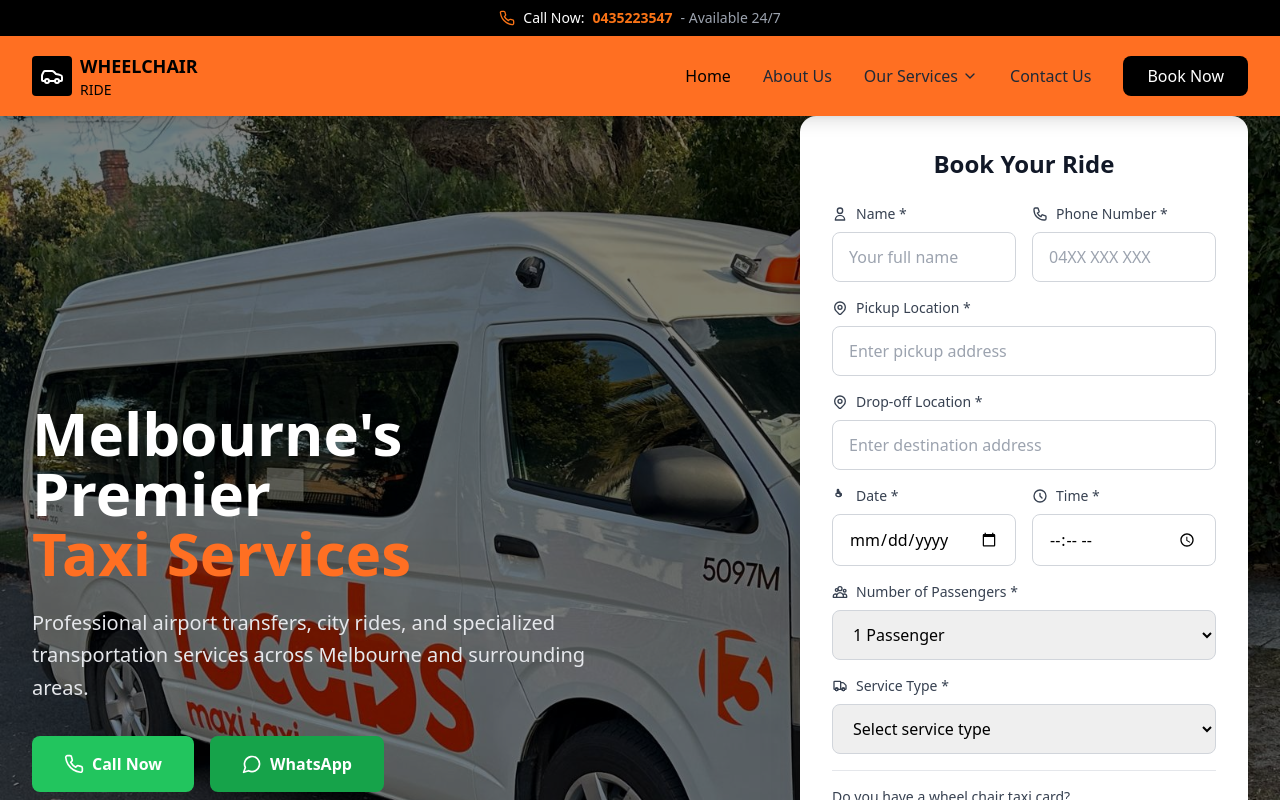
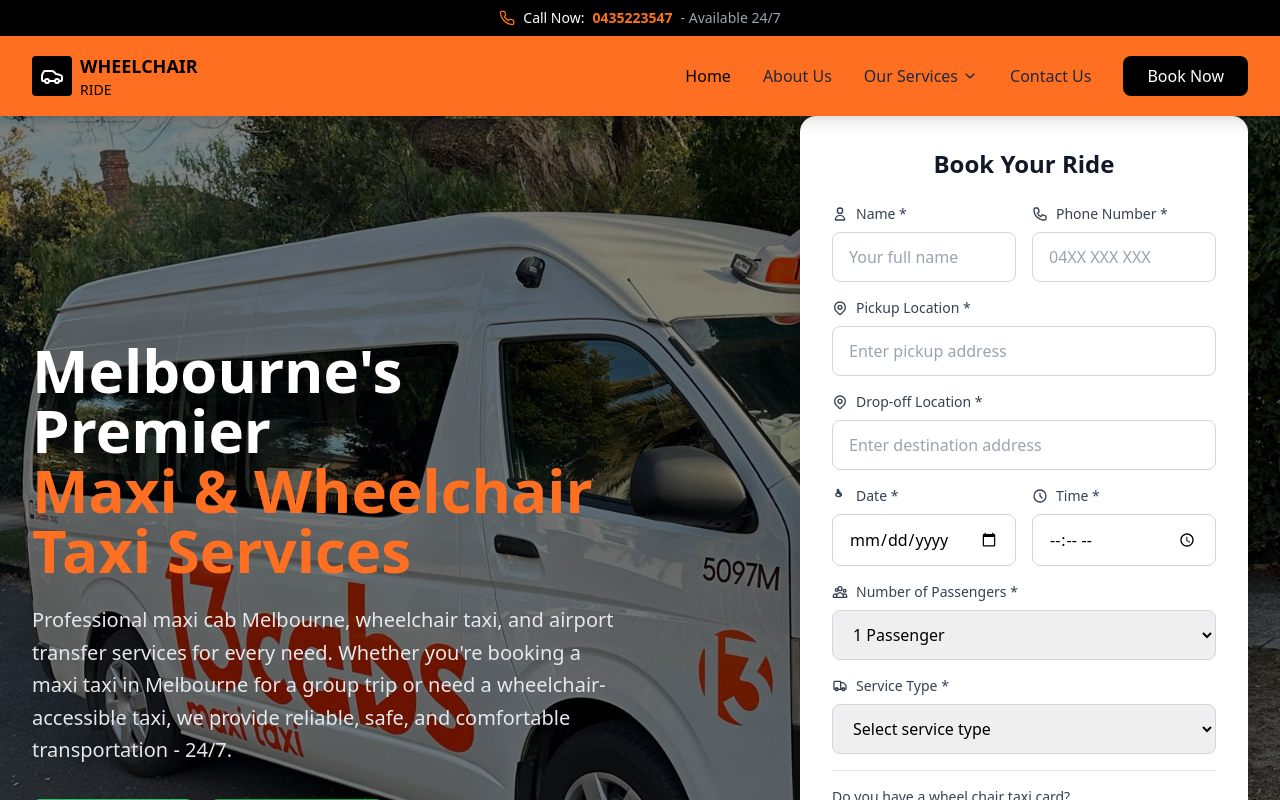
Before and after one commit to study24australia/maxi-cab, a React (Vite) app: page / in a window 1280 px wide. Shown: the top 800 px of the page. Built offline with nearby package versions, Linux system fonts and the light colour scheme.

Commit message:
Updated Home.tsx

```diff
--- a/src/pages/Home.tsx
+++ b/src/pages/Home.tsx
@@ -111,10 +111,10 @@ const Home: React.FC<HomeProps> = ({ onBookNow }) => {
             <div className="text-white">
               <h1 className="text-5xl lg:text-6xl font-bold leading-tight mb-6">
                 Melbourne's Premier
-                <span className="block" style={{ color: '#ff6f22' }}>Taxi Services</span>
+                <span className="block" style={{ color: '#ff6f22' }}>Maxi & Wheelchair Taxi Services</span>
               </h1>
               <p className="text-xl text-gray-200 mb-8 leading-relaxed">
-                Professional airport transfers, city rides, and specialized transportation services across Melbourne and surrounding areas.
+                Professional maxi cab Melbourne, wheelchair taxi, and airport transfer services for every need. Whether you're booking a maxi taxi in Melbourne for a group trip or need a wheelchair-accessible taxi, we provide reliable, safe, and comfortable transportation - 24/7.
               </p>
               <div className="flex flex-col sm:flex-row space-y-4 sm:space-y-0 sm:space-x-4">
                 <a
```
